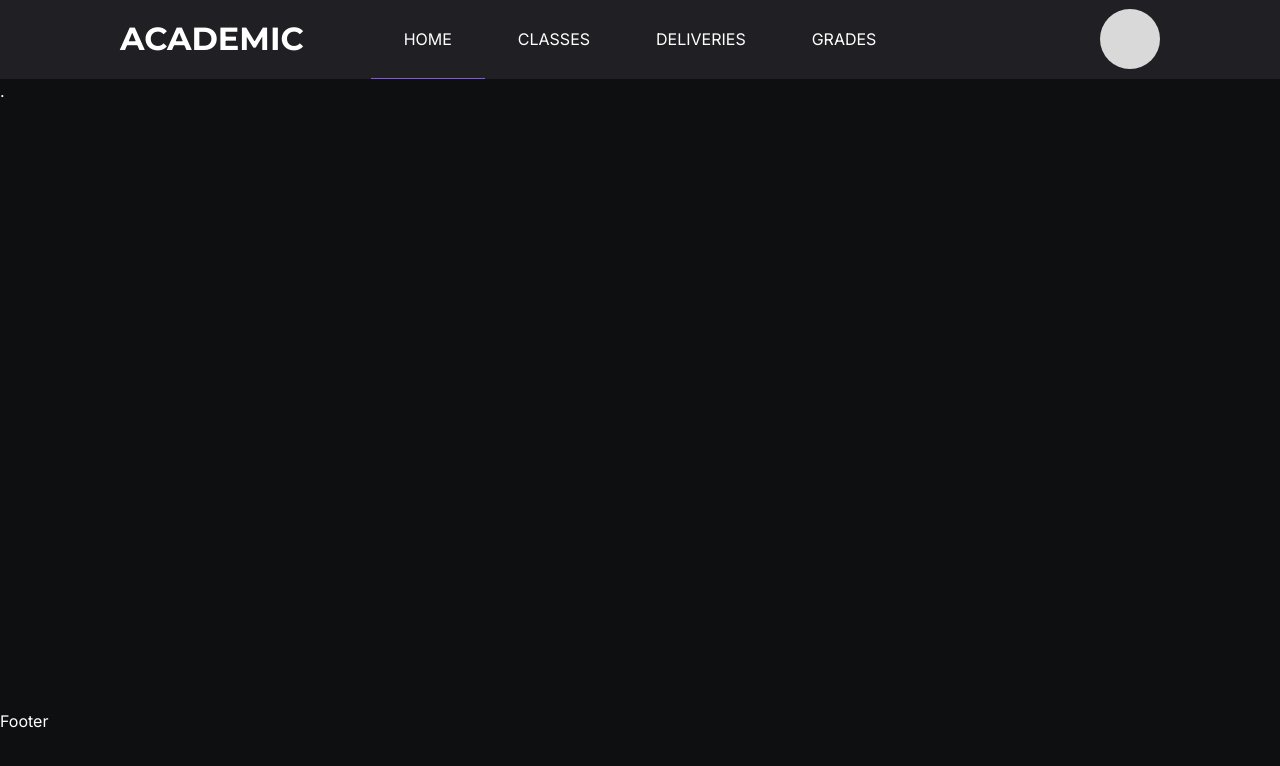
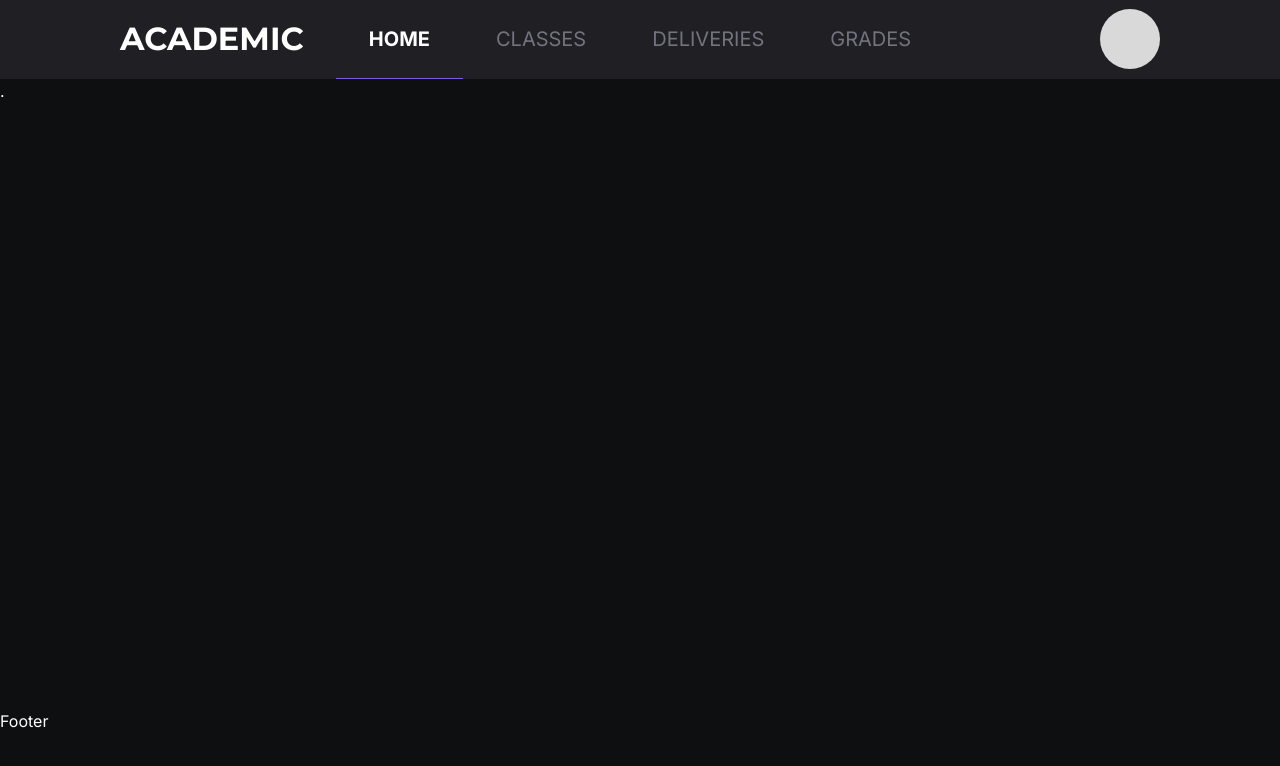
Before and after one commit to jairo-sousa/academic-tool, a React (Vite) app: page / in a window 1280 px wide. Shown: the top 766 px of the page. Built offline with nearby package versions, Linux system fonts and the light colour scheme.

Commit message:
style: change the appearance of fonts

```diff
--- a/src/components/Nav.tsx
+++ b/src/components/Nav.tsx
@@ -30,9 +30,12 @@ export function Nav() {
 							listStyleType="none"
 							h="100%"
 							p="0 3.3rem"
-							borderBottom={route.isActive ? "0.1rem solid #8257E6" : ""}
 							justify="center"
 							align="center"
+							fontSize="2rem"
+							fontWeight={route.isActive ? 700 : 400}
+							borderBottom={route.isActive ? "0.1rem solid #8257E6" : ""}
+							color={!route.isActive ? "#737380" : ""}
 						>
 							{route.name}
 						</Flex>
```
